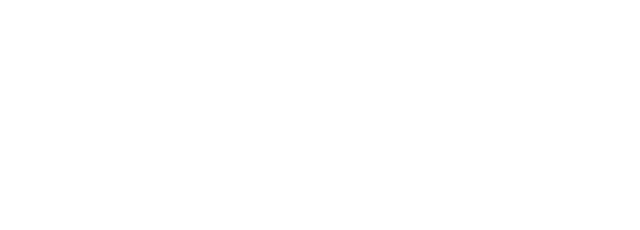
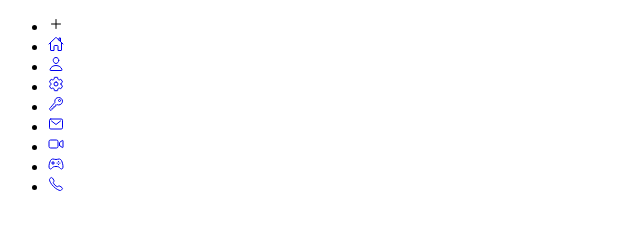
Before and after one commit to coffmanjrp/js-simple-radial-menu, a plain HTML site: page index.html in a window 1280 px wide. Shown: the whole page, without its empty margins (0-640 px from the left). Drawn offline with nearby package versions, Linux system fonts and the light colour scheme.

Commit message:
Code html

```diff
--- a/index.html
+++ b/index.html
@@ -8,6 +8,41 @@
     <title>Simple Radial Menu</title>
   </head>
   <body>
+    <ul class="menu">
+      <li class="toggle"><ion-icon name="add-outline"></ion-icon></li>
+      <li style="--i: 0">
+        <a href="#"><ion-icon name="home-outline"></ion-icon></a>
+      </li>
+      <li style="--i: 1">
+        <a href="#"><ion-icon name="person-outline"></ion-icon></a>
+      </li>
+      <li style="--i: 2">
+        <a href="#"><ion-icon name="settings-outline"></ion-icon></a>
+      </li>
+      <li style="--i: 3">
+        <a href="#"><ion-icon name="key-outline"></ion-icon></a>
+      </li>
+      <li style="--i: 4">
+        <a href="#"><ion-icon name="mail-outline"></ion-icon></a>
+      </li>
+      <li style="--i: 5">
+        <a href="#"><ion-icon name="videocam-outline"></ion-icon></a>
+      </li>
+      <li style="--i: 6">
+        <a href="#"><ion-icon name="game-controller-outline"></ion-icon></a>
+      </li>
+      <li style="--i: 7">
+        <a href="#"><ion-icon name="call-outline"></ion-icon></a>
+      </li>
+    </ul>
+    <script
+      type="module"
+      src="https://unpkg.com/ionicons@5.5.2/dist/ionicons/ionicons.esm.js"
+    ></script>
+    <script
+      nomodule
+      src="https://unpkg.com/ionicons@5.5.2/dist/ionicons/ionicons.js"
+    ></script>
     <script src="./js/script.js"></script>
   </body>
 </html>
```
